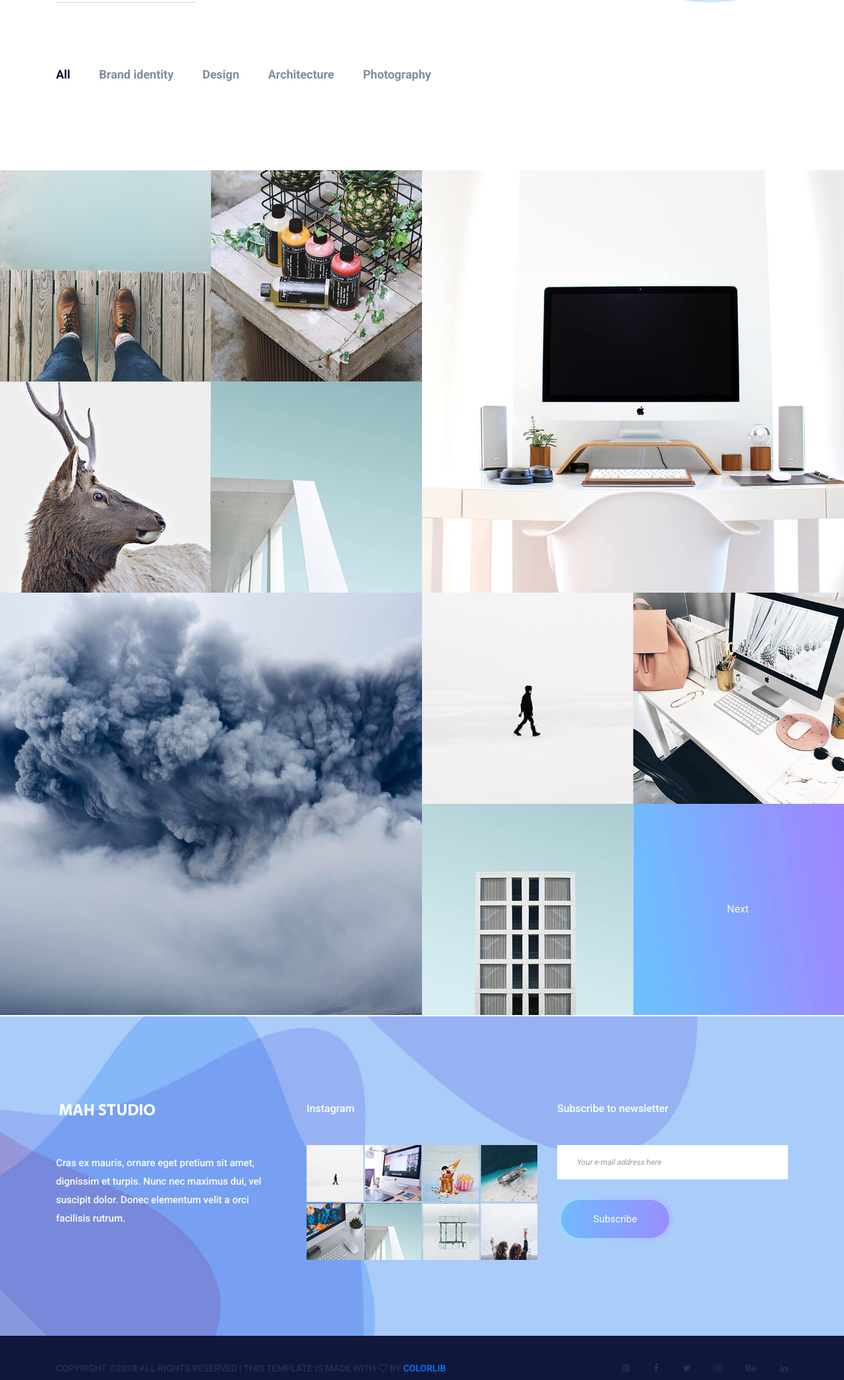
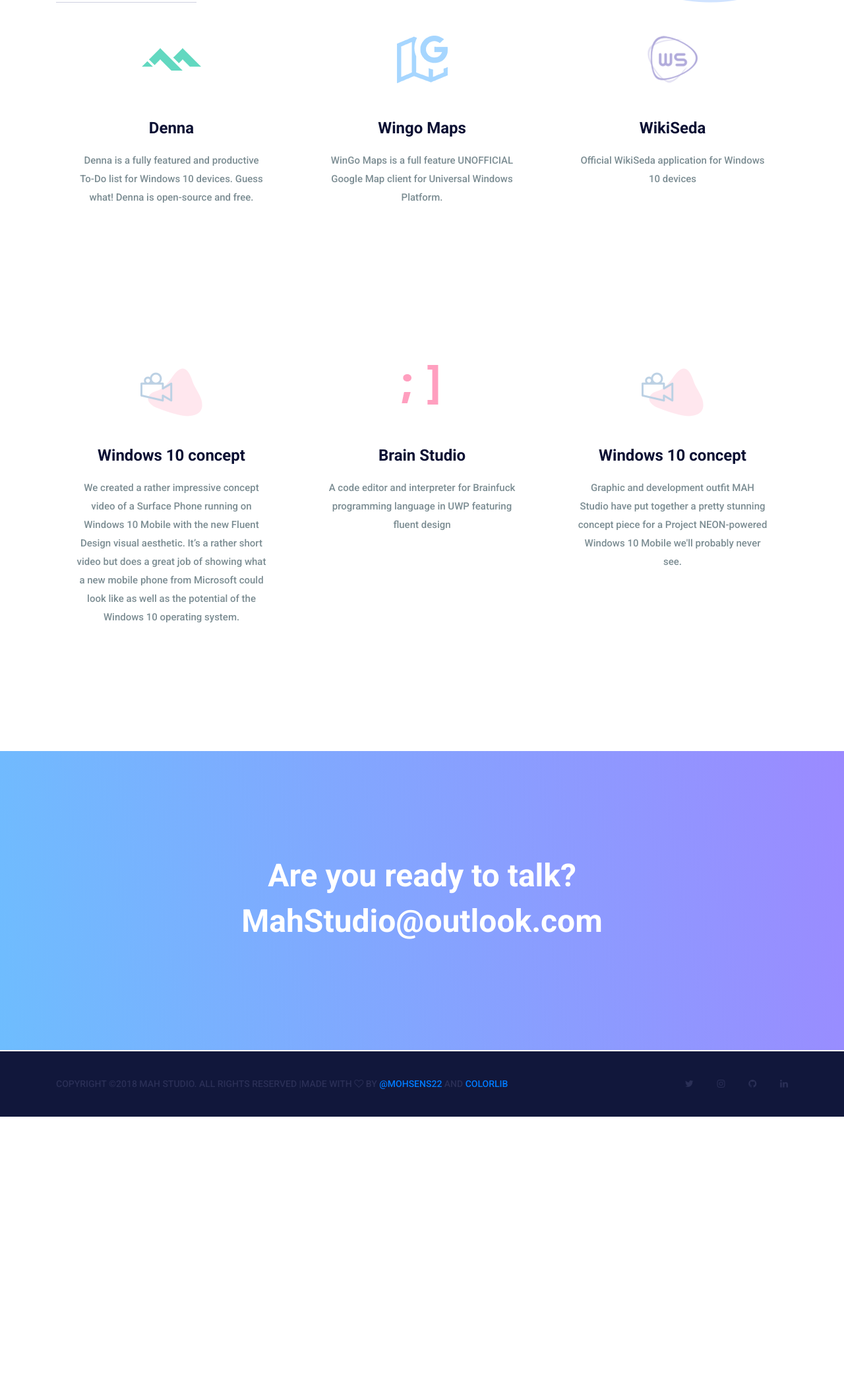
Before and after one commit to MahStudio/MahStudio.github.io, a plain HTML site: page portfolio.html in a window 1280 px wide. Shown: the part 420-2511 px from the top of the page at 66% size. After the commit the page ends 2112 px from the top, so only its background shows below. Drawn offline with Linux system fonts and the light colour scheme.

Commit message:
Done with portofilo

```diff
--- a/portfolio.html
+++ b/portfolio.html
@@ -7,7 +7,7 @@
 
         <link rel="icon" href="img/fav-icon.png" type="image/x-icon" />
         <!-- The above 3 meta tags *must* come first in the head; any other head content must come *after* these tags -->
-        <title>Sierra</title>
+        <title>Mah Studio | Portfolio</title>
 
         <!-- Icon css link -->
         <link href="css/font-awesome.min.css" rel="stylesheet">
@@ -73,110 +73,102 @@
         <!--================Portfolio Area =================-->
         <section class="portfolio_area">
             <div class="container">
-                <div class="portfolio_filter">
-                    <ul>
-                        <li class="active" data-filter="*"><a href="#">All</a></li>
-                        <li data-filter=".brand"><a href="#">Brand identity</a></li>
-                        <li data-filter=".design"><a href="#">Design</a></li>
-                        <li data-filter=".arc"><a href="#">Architecture</a></li>
-                        <li data-filter=".photo"><a href="#">Photography</a></li>
-                    </ul>
+                <div class="row feature_inner">
+                    <div class="col-lg-4 col-sm-6">
+                        <div class="feature_item">
+                            <div class="f_icon">
+                                <img src="img/icon/Apps/Denna.png" alt="">
+                            </div>
+                            <h4>Denna</h4>
+                            <p>Denna is a fully featured and productive To-Do list for Windows 10 devices. Guess what! Denna is open-source and free. </p>
+                            <a class="more_btn" href="https://github.com/MahStudio/Denna">See on GitHub</a>
                         </div>
                     </div>
-            <div class="ms_portfolio_inner">
-                <div class="ms_p_item wd_25 brand arc photo">
-                    <img src="img/portfolio/ms-portfolio/ms-p-1.jpg" alt="">
+                    <div class="col-lg-4 col-sm-6">
+                        <div class="feature_item">
+                            <div class="f_icon">
+                                <img src="img/icon/Apps/WingoMaps.png" alt="">
                             </div>
-                <div class="ms_p_item wd_25 brand arc photo">
-                    <img src="img/portfolio/ms-portfolio/ms-p-2.jpg" alt="">
+                            <h4>Wingo Maps</h4>
+
+                            <p>
+                                WinGo Maps is a full feature UNOFFICIAL Google Map client for Universal Windows Platform.
+                                 </p>
+                                 <a class="more_btn" href="https://www.microsoft.com/en-us/p/wingo-maps/9nmj42v775gt">Get it</a>
                         </div>
-                <div class="ms_p_item wd_50 brand">
-                    <img src="img/portfolio/ms-portfolio/ms-p-3.jpg" alt="">
                     </div>
-                <div class="ms_p_item wd_25 brand arc photo">
-                    <img src="img/portfolio/ms-portfolio/ms-p-4.jpg" alt="">
+                    <div class="col-lg-4 col-sm-6">
+                        <div class="feature_item">
+                            <div class="f_icon">
+                                <img src="img/icon/Apps/WS.png" alt="">
                             </div>
-                <div class="ms_p_item wd_25 brand arc photo">
-                    <img src="img/portfolio/ms-portfolio/ms-p-5.jpg" alt="">
+                            <h4>WikiSeda</h4>
+                            <p>Official WikiSeda application for Windows 10 devices </p>
+                            <a class="more_btn" href="https://www.wikiseda.com/app.html">Get it</a>
                         </div>
-                <div class="ms_p_item wd_50">
-                    <img src="img/portfolio/ms-portfolio/ms-p-6.jpg" alt="">
                     </div>
-                <div class="ms_p_item wd_25 design arc">
-                    <img src="img/portfolio/ms-portfolio/ms-p-7.jpg" alt="">
+                    <div class="col-lg-4 col-sm-6">
+                        <div class="feature_item">
+                            <div class="f_icon">
+                                <img src="img/icon/f-icon-4.png" alt="">
                             </div>
-                <div class="ms_p_item wd_25 design arc">
-                    <img src="img/portfolio/ms-portfolio/ms-p-8.jpg" alt="">
+                            <h4>Windows 10 concept</h4>
+                            <p>
+                                   We created a rather impressive concept video of a Surface Phone running on Windows 10 Mobile with the new Fluent Design visual aesthetic. It’s a rather short video but does a great job of showing what a new mobile phone from Microsoft could look like as well as the potential of the Windows 10 operating system.
+                            </p>
+                            <a class="more_btn" href="https://www.youtube.com/watch?v=sNbqedI0vs8">Take a look</a>
                         </div>
-                <div class="ms_p_item wd_25 design arc">
-                    <img src="img/portfolio/ms-portfolio/ms-p-9.jpg" alt="">
                     </div>
-                <div class="ms_p_item wd_25 design arc">
-                    <img src="img/portfolio/ms-portfolio/ms-p-10.jpg" alt="">
+                    <div class="col-lg-4 col-sm-6">
+                        <div class="feature_item">
+                            <div class="f_icon">
+                                <img src="img/icon/Apps/BrainStudio.png" alt="">
+                            </div>
+                            <h4>Brain Studio</h4>
+                            <p>A code editor and interpreter for Brainfuck programming language in UWP featuring fluent design </p>
+                            <a class="more_btn" href="https://github.com/MahStudio/BrainStudio">See on GitHub</a>
+                        </div>
+                    </div>
+                    <div class="col-lg-4 col-sm-6">
+                        <div class="feature_item">
+                            <div class="f_icon">
+                                <img src="img/icon/f-icon-4.png" alt="">
+                            </div>
+                            <h4>Windows 10 concept</h4>
+                            <p>Graphic and development outfit MAH Studio have put together a pretty stunning concept piece for a Project NEON-powered Windows 10 Mobile we'll probably never see. </p>
+                            <a class="more_btn" href="https://www.youtube.com/watch?v=-SXOpF24LN8">Take a look</a>
+                        </div>
+                    </div>
                 </div>
             </div>
         </section>
         <!--================End Portfolio Area =================-->
 
+        <!--================End We Are Company Area =================-->
+        <section class="talk_area">
+            <div class="container">
+                <div class="talk_text">
+                    <h4>Are you ready to talk?</h4>
+                    <a href="mailto:mahstudio@outlook.com">MahStudio@outlook.com</a>
+                </div>
+            </div>
+        </section>
+        <!--================End We Are Company Area =================-->
          <!--================Footer Area =================-->
          <footer class="footr_area">
-            <div class="footer_widget_area">
-                <div class="container">
-                    <div class="row footer_widget_inner">
-                        <div class="col-lg-4 col-sm-6">
-                            <aside class="f_widget f_about_widget">
-                                <img src="img/footer-logo.png" alt="">
-                                <p>Cras ex mauris, ornare eget pretium sit amet, dignissim et turpis. Nunc nec maximus dui, vel suscipit dolor. Donec elementum velit a orci facilisis rutrum.</p>
-                            </aside>
-                        </div>
-                        <div class="col-lg-4 col-sm-6">
-                            <aside class="f_widget f_insta_widget">
-                                <div class="f_title">
-                                    <h3>Instagram</h3>
-                                </div>
-                                <ul>
-                                    <li><a href="#"><img src="img/instagram/ins-1.jpg" alt=""></a></li>
-                                    <li><a href="#"><img src="img/instagram/ins-2.jpg" alt=""></a></li>
-                                    <li><a href="#"><img src="img/instagram/ins-3.jpg" alt=""></a></li>
-                                    <li><a href="#"><img src="img/instagram/ins-4.jpg" alt=""></a></li>
-                                    <li><a href="#"><img src="img/instagram/ins-5.jpg" alt=""></a></li>
-                                    <li><a href="#"><img src="img/instagram/ins-6.jpg" alt=""></a></li>
-                                    <li><a href="#"><img src="img/instagram/ins-7.jpg" alt=""></a></li>
-                                    <li><a href="#"><img src="img/instagram/ins-8.jpg" alt=""></a></li>
-                                </ul>
-                            </aside>
-                        </div>
-                        <div class="col-lg-4 col-sm-6">
-                            <aside class="f_widget f_subs_widget">
-                                <div class="f_title">
-                                    <h3>Subscribe to newsletter</h3>
-                                </div>
-                                <div class="input-group">
-                                    <input type="text" class="form-control" placeholder="Your e-mail address here" aria-label="Your e-mail address here">
-                                    <span class="input-group-btn">
-                                        <button class="btn btn-secondary submit_btn" type="button">Subscribe</button>
-                                    </span>
-                                </div>
-                            </aside>
-                        </div>
-                    </div>
-                </div>
-            </div>
                 <div class="footer_copyright">
                     <div class="container">
                         <div class="float-sm-left">
                             <h5><!-- Link back to Colorlib can't be removed. Template is licensed under CC BY 3.0. -->
-Copyright &copy;<script>document.write(new Date().getFullYear());</script> All rights reserved | This template is made with <i class="fa fa-heart-o" aria-hidden="true"></i> by <a href="https://colorlib.com" target="_blank">Colorlib</a>
+    Copyright &copy;<script>document.write(new Date().getFullYear());</script> Mah studio. All rights reserved |made with <i class="fa fa-heart-o" aria-hidden="true"></i> by <a href="https://mohsens22.com" target="_blank">@mohsens22</a> and <a href="https://colorlib.com" target="_blank">Colorlib</a>
     <!-- Link back to Colorlib can't be removed. Template is licensed under CC BY 3.0. --></h5>
                         </div>
                         <div class="float-sm-right">
                             <ul>
-                            <li><a href="#"><i class="fa fa-pinterest"></i></a></li>
-                            <li><a href="#"><i class="fa fa-facebook"></i></a></li>
-                            <li><a href="#"><i class="fa fa-twitter"></i></a></li>
-                            <li><a href="#"><i class="fa fa-dribbble"></i></a></li>
-                            <li><a href="#"><i class="fa fa-behance"></i></a></li>
-                            <li><a href="#"><i class="fa fa-linkedin"></i></a></li>
+                                <li><a href="https://twitter.com/mah_graphic"><i class="fa fa-twitter"></i></a></li>
+                                <li><a href="https://www.instagram.com/mah__studio/"><i class="fa fa-instagram"></i></a></li>
+                                <li><a href="http://github.com/MahStudio"><i class="fa fa-github"></i></a></li>
+                                <li><a href="https://www.linkedin.com/company/mahstudio/"><i class="fa fa-linkedin"></i></a></li>
                             </ul>
                         </div>
                     </div>
```
Also changed, not shown: index.html (+1 -1 lines), img/icon/Apps/BrainStudio.png (added), img/icon/Apps/Denna.png (added), img/icon/Apps/WS.png (added), img/icon/Apps/WingoMaps.png (added). Lines whose indentation alone changed are shown as unchanged.
